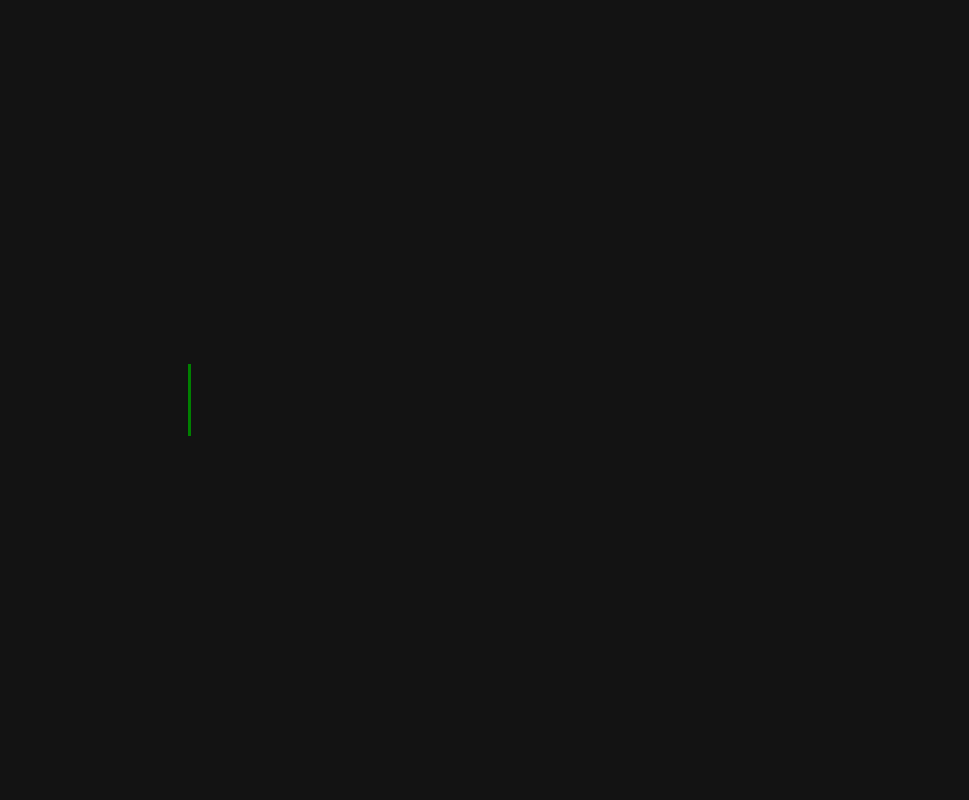
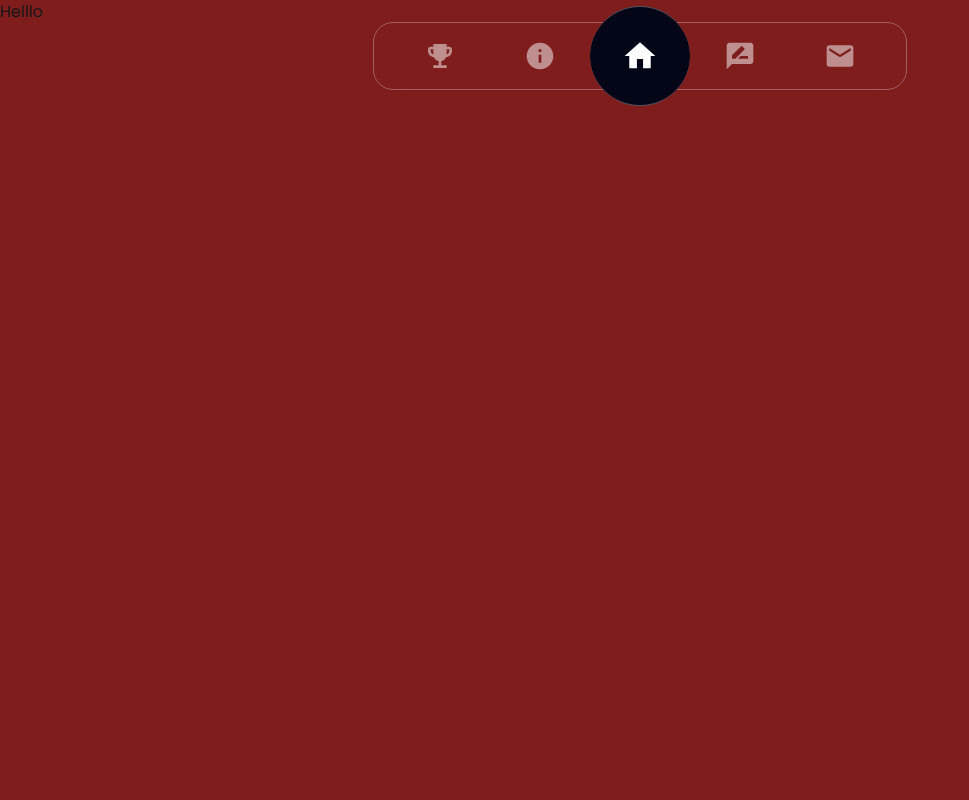
Before and after one commit to TheBYTEClubNIE/ByteClubWebsite, a Next.js app in the folder frontend/: page / in a window 1280 px wide. Shown: the top 800 px of the page, without its empty margins (0-969 px from the left). Built offline with nearby package versions, Linux system fonts and the light colour scheme; a web font is replaced by a local one.

Commit message:
animation page setup (width height)

```diff
--- /dev/null
+++ b/frontend/app/components/FrontLogo/FrontLogo.tsx
@@ -0,0 +1,15 @@
+"use client";
+import { useEffect } from "react";
+import gsap from "gsap";
+import "./Front.css";
+import React from 'react'
+
+const FrontLogo = () => {
+  return (
+    <div className="w-full h-screen bg-red-900">
+      <h1>Helllo</h1>
+    </div>
+  )
+}
+
+export default FrontLogo
--- a/frontend/app/components/Loading/loading.tsx
+++ b/frontend/app/components/Loading/loading.tsx
@@ -8,8 +8,8 @@ const Loading = () => {
 
             <div className="typewriter relative flex justify-center items-center h-screen">
                 <div>
-                    <h1 className="overflow-hidden hidden lg:block sm:text-4xl md:text-5xl lg:text-7xl ">Build Your Technical Expertise</h1>
-                    <h1 className="overflow-hidden lg:hidden block text-2xl sm:text-5xl md:text-6xl lg:text-7xl ">The BYTE club</h1>
+                    <h1 className="loadingg overflow-hidden hidden lg:block sm:text-4xl md:text-5xl lg:text-7xl ">Build Your Technical Expertise</h1>
+                    <h1 className="loadingg overflow-hidden lg:hidden block text-2xl sm:text-5xl md:text-6xl lg:text-7xl ">The BYTE club</h1>
                 </div>
             </div>
         </div>
--- a/frontend/app/globals.css
+++ b/frontend/app/globals.css
@@ -22,7 +22,7 @@ body {
 }
 
 
-h1, h2, h3 {
+.loadingg {
   font-family: 'Rubik Glitch';
   font-weight: 400;
   font-style: normal;
--- a/frontend/app/page.tsx
+++ b/frontend/app/page.tsx
@@ -6,6 +6,7 @@ import Navbar from "./components/Navbar";
 import ReviewSection from "./sections/review/ReviewSection";
 import Leads from "./sections/leads/Leads";
 import Footer from "./sections/Footer/Footer";
+import FrontLogo from "./components/FrontLogo/FrontLogo";
 
 const content: React.CSSProperties = {
   minHeight: '100vh',
@@ -18,7 +19,7 @@ const content: React.CSSProperties = {
 export default function Home() {
 
 
-  const [loader, setLoader] = useState(true);
+  const [loader, setLoader] = useState(false);
   useEffect(() => {
     setTimeout(() => {
       setLoader(false);
@@ -31,6 +32,7 @@ export default function Home() {
     <div>
       <div style={content}>
       <Navbar />
+      <FrontLogo/>
       <Leads />
       <ReviewSection />
       </div>
```
Also changed, not shown: frontend/app/components/FrontLogo/Front.css (added).
